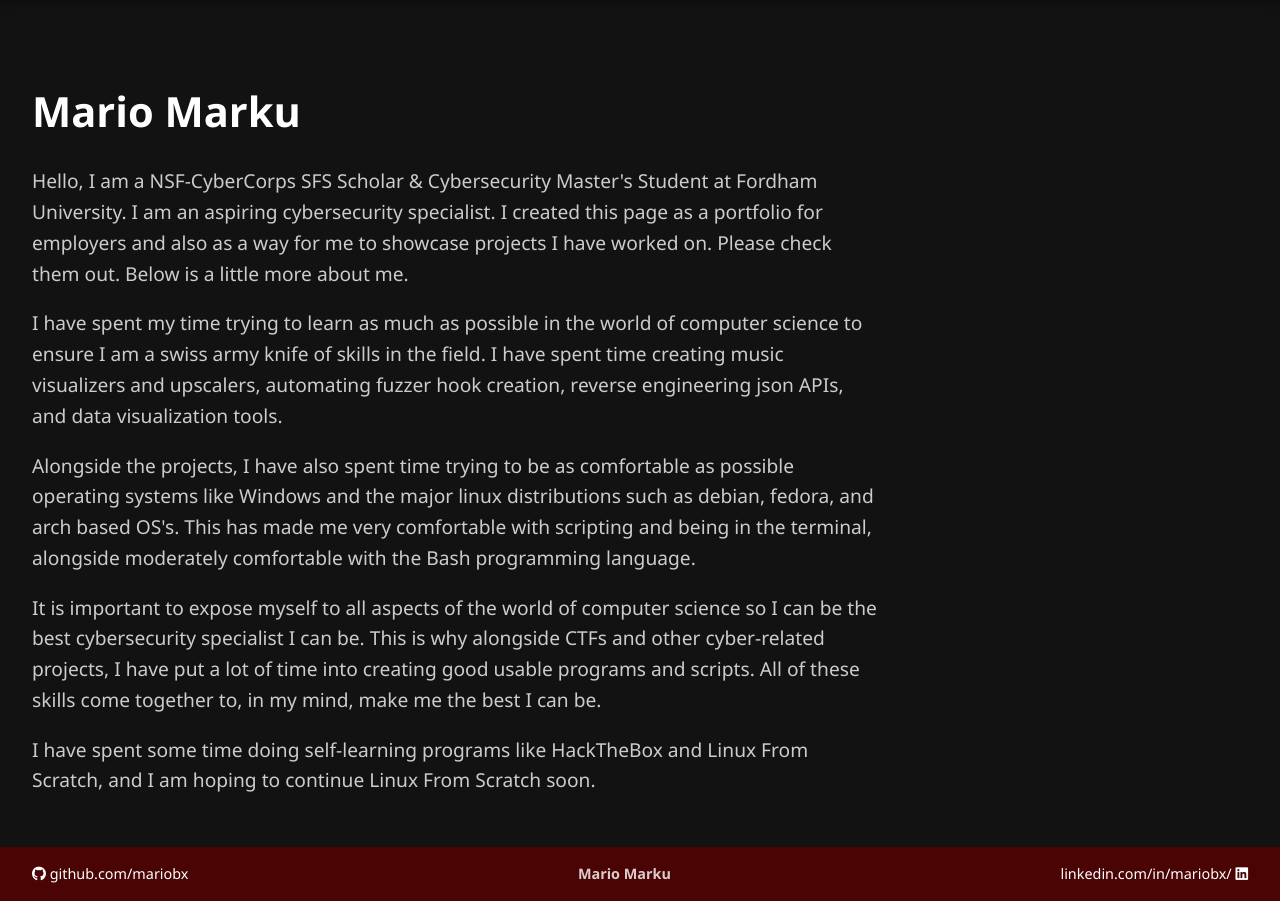
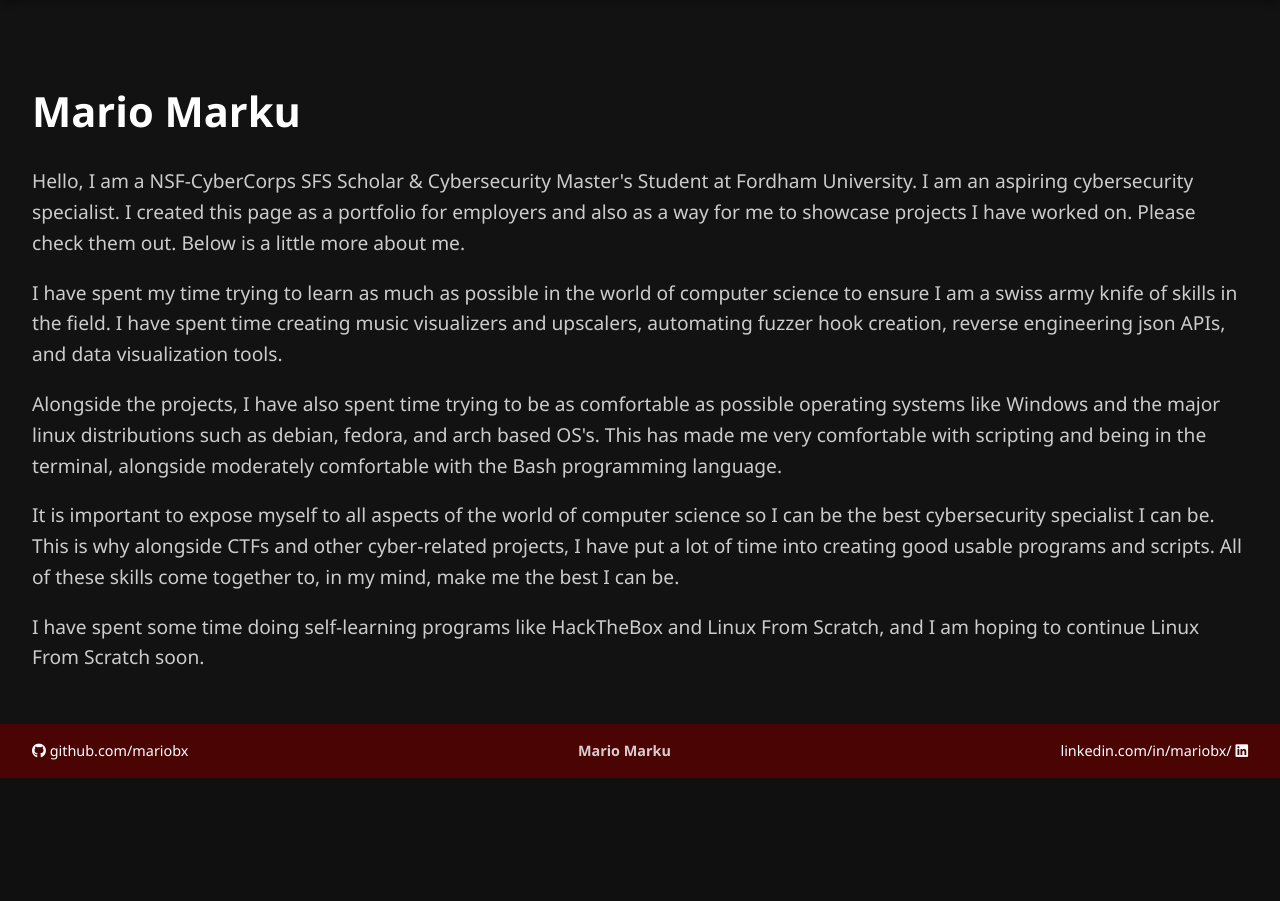
Before and after one commit to mariobx/django-portfolio-site, a Django app: template my_portfolio/templates/my_portfolio/home.html in a window 1280 px wide. Shown: the part 48-949 px from the top of the page. After the commit the page ends 826 px from the top, so only its background shows below. Run offline with Django 5.2, Linux system fonts and the light colour scheme; the template is opened without the code that fills it: values that come from a table or form of the project are taken from there, others are empty; data comes from the database, SQL or seed files in the repository.

Commit message:
populated site

```diff
--- a/my_portfolio/templates/my_portfolio/base.html
+++ b/my_portfolio/templates/my_portfolio/base.html
@@ -4,6 +4,8 @@
     <meta charset="UTF-8">
     <meta name="viewport" content="width=device-width, initial-scale=1.0">
     <title>Mario Marku - Portfolio</title>
+    {% load static %}
+    <link rel="icon" type="image/x-icon" href="{% static 'favicon.ico' %}">
     <!-- FontAwesome for Icons -->
     <link rel="stylesheet" href="https://cdnjs.cloudflare.com/ajax/libs/font-awesome/6.0.0/css/all.min.css">
     <style>
--- a/my_portfolio/templates/my_portfolio/home.html
+++ b/my_portfolio/templates/my_portfolio/home.html
@@ -1,7 +1,7 @@
 {% extends "my_portfolio/base.html" %}
 
 {% block content %}
-<div class="home-container" style="padding-top: 3rem; max-width: 850px;">
+<div class="home-container" style="padding-top: 3rem; width: 100%;">
     {% if home_content %}
         <h1 style="font-size: 2.6rem; margin-bottom: 1.5rem; font-weight: 700; color: #fff;">
             {{ home_content.name }}
```
Also changed, not shown: static/favicon.ico (added).
